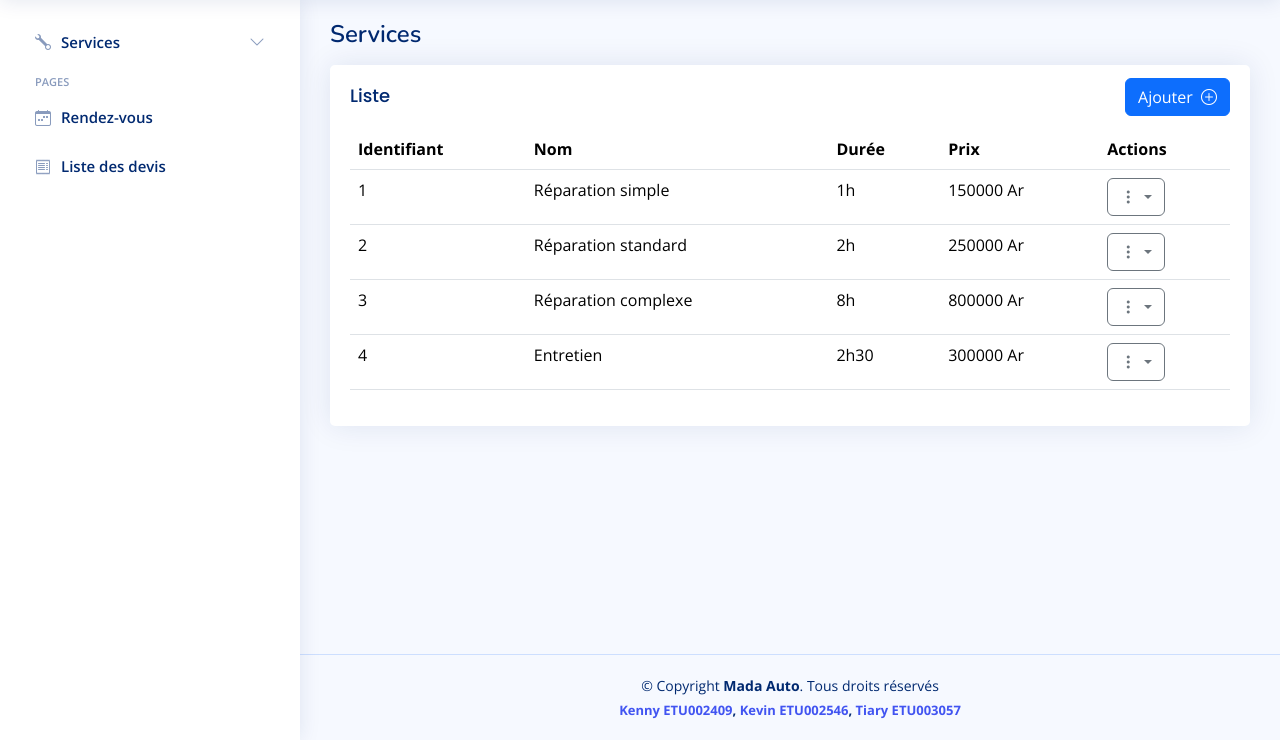
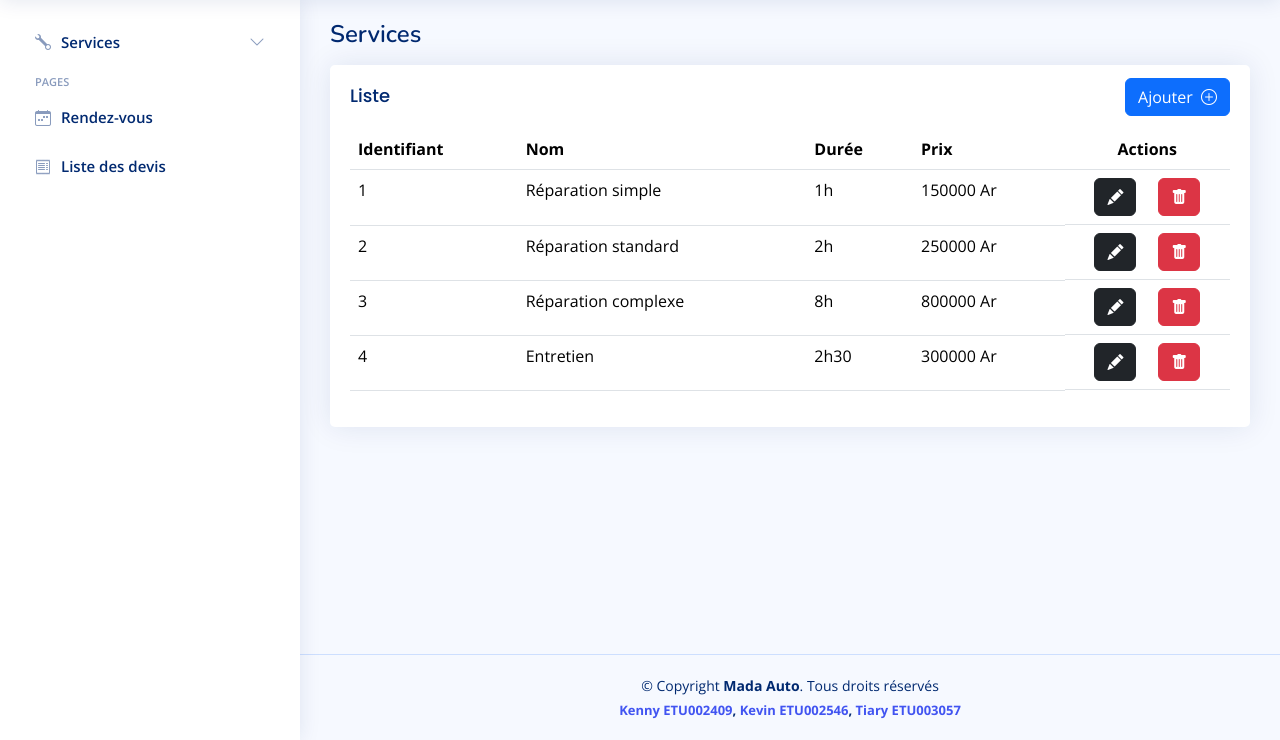
Before and after one commit to kenny516/CI3Template, a CodeIgniter app: page /Garage-automobile/BackOffice/services/list in a window 1280 px wide. Shown: the part 60-800 px from the top of the page. Run offline with CodeIgniter, Linux system fonts and the light colour scheme; some libraries are stand-ins or nearby versions.

Commit message:
ameliorate buttons

```diff
--- a/application/controllers/BackOffice.php
+++ b/application/controllers/BackOffice.php
@@ -35,4 +35,11 @@ class BackOffice extends CI_Controller
 
         $this->load->view(self::VIEW_FOLDER . 'base_layout', $data);
     }
+
+    public function appointment()
+    {
+        $data['content'] = self::VIEW_FOLDER . 'appointment';
+        $data['title'] = 'Rendez-vous';
+        $this->load->view(self::VIEW_FOLDER . 'base_layout', $data);
+    }
 }
--- a/application/views/back-office/services/list.php
+++ b/application/views/back-office/services/list.php
@@ -16,7 +16,7 @@
                         <th scope="col">Nom</th>
                         <th scope="col">Durée</th>
                         <th scope="col">Prix</th>
-                        <th scope="col">Actions</th>
+                        <th scope="col" class="text-center">Actions</th>
                     </tr>
                     </thead>
                     <tbody>
@@ -26,16 +26,9 @@
                             <td><?= $service['nom'] ?></td>
                             <td><?= $service['duree'] ?></td>
                             <td><?= $service['prix'] ?></td>
-                            <td>
-                                <div class="dropdown">
-                                    <button class="btn btn-outline-secondary dropdown-toggle" type="button" data-bs-toggle="dropdown" aria-expanded="false">
-                                        <i class="bi bi-three-dots-vertical"></i>
-                                    </button>
-                                    <ul class="dropdown-menu">
-                                        <li><a class="dropdown-item" href="#">Modifier</a></li>
-                                        <li><a class="dropdown-item" href="#">Supprimer</a></li>
-                                    </ul>
-                                </div>
+                            <td class="d-flex justify-content-evenly">
+                                <button type="button" class="btn btn-dark"><i class="bi bi-pencil-fill"></i></button>
+                                <button type="button" class="btn btn-danger"><i class="bi bi-trash-fill"></i></button>
                             </td>
                         </tr>
                     <?php endforeach; ?>
--- a/application/views/back-office/sidebar.php
+++ b/application/views/back-office/sidebar.php
@@ -23,7 +23,7 @@
         <li class="nav-heading">Pages</li>
 
         <li class="nav-item">
-            <a class="nav-link collapsed" href="">
+            <a class="nav-link collapsed" href="<?= site_url('BackOffice/appointment'); ?>">
                 <i class="bi bi-calendar-week"></i>
                 <span>Rendez-vous</span>
             </a>
```
Also changed, not shown: application/views/back-office/appointment.php (renamed from application/views/back-office/rendez_vous.php).
